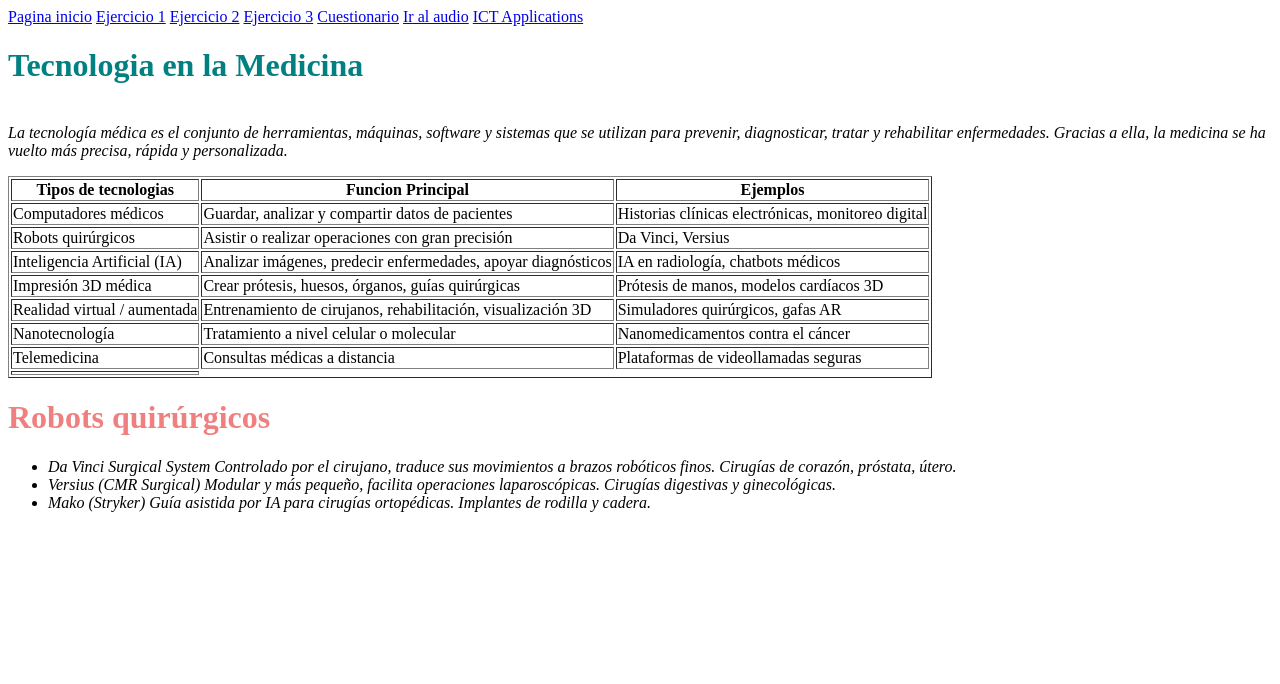
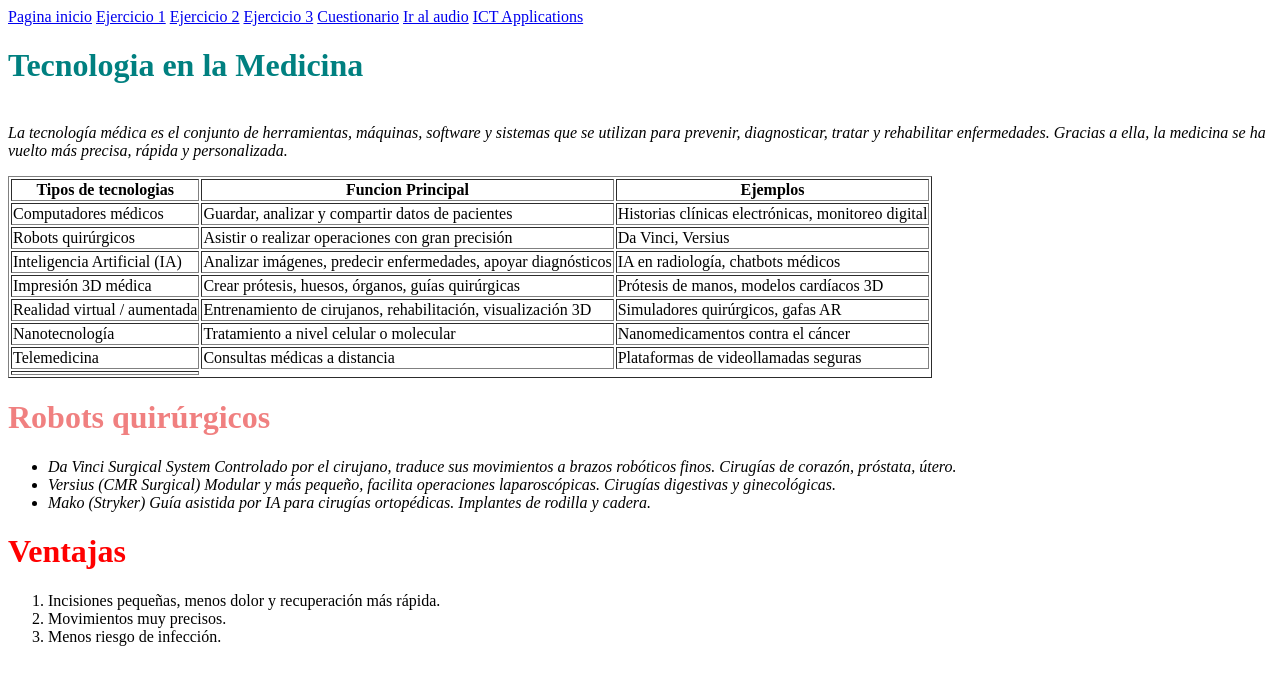
Before and after one commit to mariapedrerosest-ups/mariapedrerosest-ups.github.io, a plain HTML site: page ICT Applications.html in a window 1280 px wide. Drawn offline with Linux system fonts and the light colour scheme.

Commit message:
Update ICT Applications.html

```diff
--- a/ICT Applications.html
+++ b/ICT Applications.html
@@ -55,6 +55,12 @@ Gracias a ella, la medicina se ha vuelto más precisa, rápida y personalizada.<
       Implantes de rodilla y cadera.</li>
       </i>
       </ul>
+      <p> <font color = Red><h1>Ventajas</h1></font></p>
+      <ol>
+      <li>Incisiones pequeñas, menos dolor y recuperación más rápida.</li>
+      <li> Movimientos muy precisos.</li>
+      <li>Menos riesgo de infección.</li>
+      </ol>
       </body>
       </html>
       </head>
```
